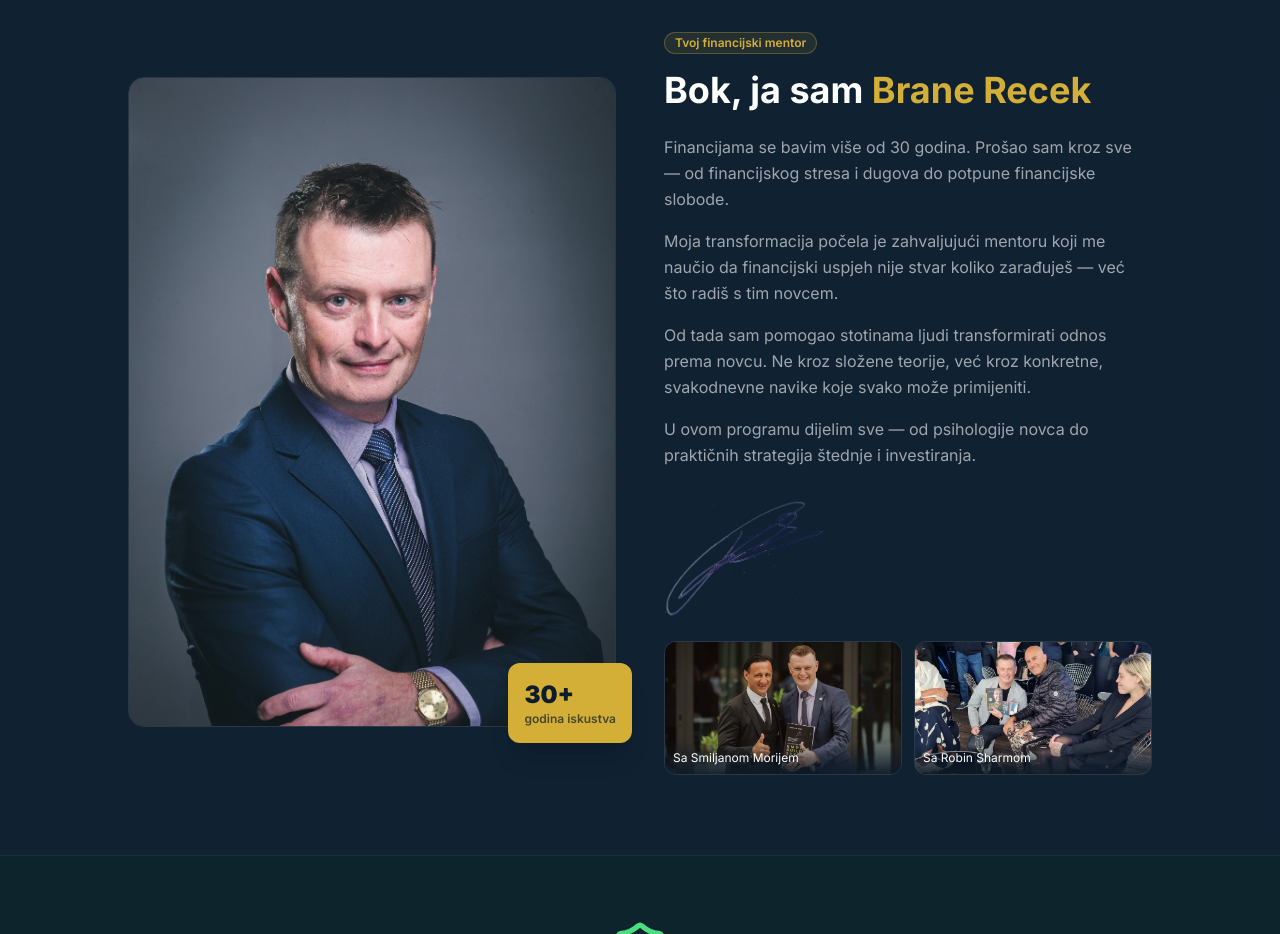
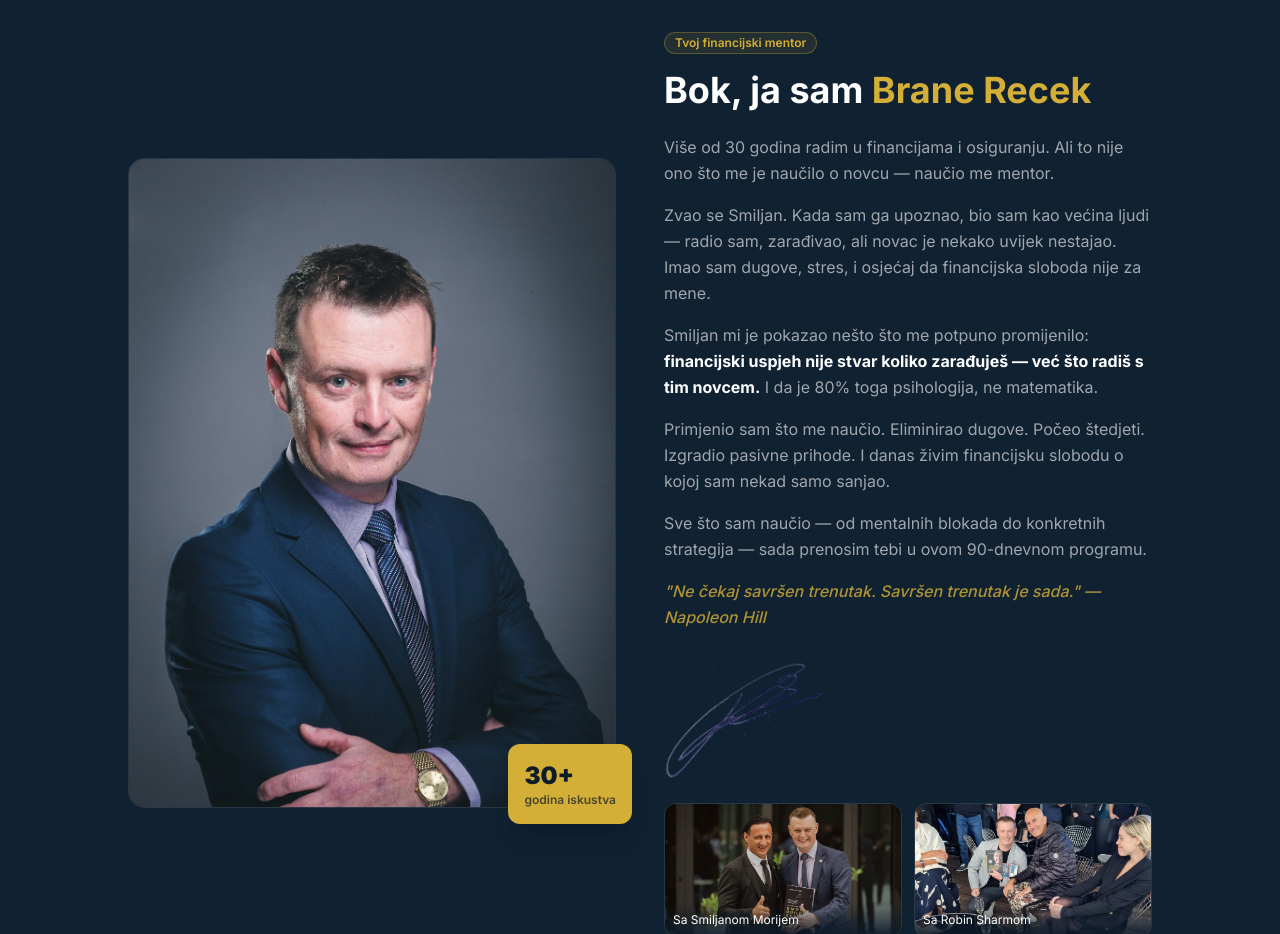
Before and after one commit to financijskiexpert/fincoach-vip, a Next.js app: page /tecaj in a window 1280 px wide. Shown: the part 3980-4914 px from the top of the page. Built offline with nearby package versions, Linux system fonts and the light colour scheme; no server answers.

Commit message:
Expand Brane bio with mentor story

```diff
--- a/src/app/tecaj/page.tsx
+++ b/src/app/tecaj/page.tsx
@@ -371,16 +371,22 @@ export default function SalesPage() {
               </h2>
               <div className="space-y-4 text-white/60 leading-relaxed">
                 <p>
-                  Financijama se bavim više od 30 godina. Prošao sam kroz sve — od financijskog stresa i dugova do potpune financijske slobode.
+                  Više od 30 godina radim u financijama i osiguranju. Ali to nije ono što me je naučilo o novcu — naučio me mentor.
                 </p>
                 <p>
-                  Moja transformacija počela je zahvaljujući mentoru koji me naučio da financijski uspjeh nije stvar koliko zarađuješ — već što radiš s tim novcem.
+                  Zvao se Smiljan. Kada sam ga upoznao, bio sam kao većina ljudi — radio sam, zarađivao, ali novac je nekako uvijek nestajao. Imao sam dugove, stres, i osjećaj da financijska sloboda nije za mene.
                 </p>
                 <p>
-                  Od tada sam pomogao stotinama ljudi transformirati odnos prema novcu. Ne kroz složene teorije, već kroz konkretne, svakodnevne navike koje svako može primijeniti.
+                  Smiljan mi je pokazao nešto što me potpuno promijenilo: <strong className="text-white">financijski uspjeh nije stvar koliko zarađuješ — već što radiš s tim novcem.</strong> I da je 80% toga psihologija, ne matematika.
                 </p>
                 <p>
-                  U ovom programu dijelim sve — od psihologije novca do praktičnih strategija štednje i investiranja.
+                  Primjenio sam što me naučio. Eliminirao dugove. Počeo štedjeti. Izgradio pasivne prihode. I danas živim financijsku slobodu o kojoj sam nekad samo sanjao.
+                </p>
+                <p>
+                  Sve što sam naučio — od mentalnih blokada do konkretnih strategija — sada prenosim tebi u ovom 90-dnevnom programu.
+                </p>
+                <p className="text-gold/80 italic font-medium">
+                  "Ne čekaj savršen trenutak. Savršen trenutak je sada." — Napoleon Hill
                 </p>
               </div>
               <div className="mt-8 flex items-center gap-4">
```
